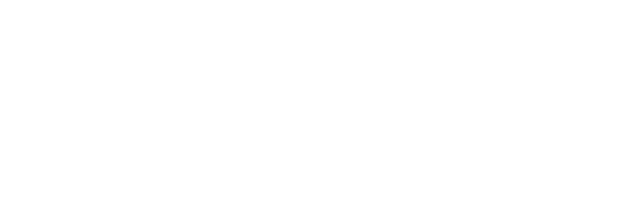
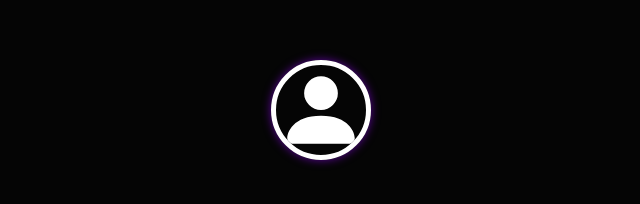
Before and after one commit to LulieXD/Projeto-Mobile-2D-Grupo1, a plain HTML site: page Projeto Mobile ★ Grupo 1/pages/Profile ★ Maria/profile.html in a window 1280 px wide. Shown: the whole page, without its empty margins (319-959 px from the left). Drawn offline with nearby package versions, Linux system fonts and the light colour scheme.

Commit message:
aaaaaaaa

```diff
--- a/Projeto Mobile ★ Grupo 1/pages/Profile ★ Maria/profile.css
+++ b/Projeto Mobile ★ Grupo 1/pages/Profile ★ Maria/profile.css
@@ -1 +1,46 @@
 /*Profile ★ Maria*/
+
+* {
+    margin: 0;
+    padding: 0;
+    box-sizing: border-box;
+
+}
+
+:root {
+    --dark-bg: #0a0a0a;
+    --darker-bg: #050505;
+    --accent: #ffffff;
+    --accent-glow: #8606e1b0;
+    --text: #ffffff;
+}
+
+ body {
+   margin: 0;
+   padding-top: 60px;
+   text-align: center;
+   background-color: var(--darker-bg);
+   color: var(--text);
+   line-height: 1.6;
+   overflow-x: hidden;
+}
+
+p {
+   margin: 2rem;
+   text-align: justify;
+}
+
+h1 {
+   margin: 4rem;
+   text-align: justify;
+}
+
+ .user-icon {
+    width: 100px;
+    height: 100px;
+    object-fit: cover;
+    border-radius: 50%;
+    border: 5px solid var(--accent);
+    box-shadow: 0 0 10px var(--accent-glow);
+
+}
--- a/Projeto Mobile ★ Grupo 1/pages/Profile ★ Maria/profile.html
+++ b/Projeto Mobile ★ Grupo 1/pages/Profile ★ Maria/profile.html
@@ -6,12 +6,21 @@
     <meta charset="UTF-8">
     <meta name="viewport" content="width=device-width, initial-scale=1.0">
     <title>Profile</title>
+    <link href="https://cdn.jsdelivr.net/npm/bootstrap@5.3.6/dist/css/bootstrap.min.css" rel="stylesheet" integrity="sha384-4Q6Gf2aSP4eDXB8Miphtr37CMZZQ5oXLH2yaXMJ2w8e2ZtHTl7GptT4jmndRuHDT" crossorigin="anonymous">
+    <script src="https://cdn.jsdelivr.net/npm/bootstrap@5.3.6/dist/js/bootstrap.bundle.min.js" integrity="sha384-j1CDi7MgGQ12Z7Qab0qlWQ/Qqz24Gc6BM0thvEMVjHnfYGF0rmFCozFSxQBxwHKO" crossorigin="anonymous"></script>
     <link rel="stylesheet" href="profile.css">
 </head>
 <body>
 
+    <!---User--->
+    <div class="user-profile">
+        <svg xmlns="http://www.w3.org/2000/svg" width="16" height="16" fill="currentColor" class="user-icon" viewBox="0 0 16 16">
+            <path d="M3 14s-1 0-1-1 1-4 6-4 6 3 6 4-1 1-1 1zm5-6a3 3 0 1 0 0-6 3 3 0 0 0 0 6"/></svg>
+      </div>
 
 
+  </ul>
+</nav>
     <script src="profile.js"></script>
 </body>
 </html>
```
